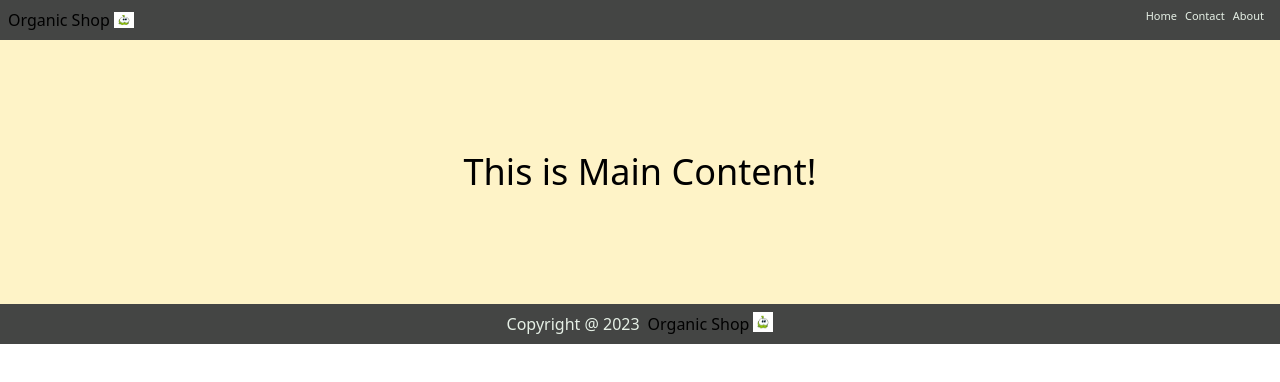
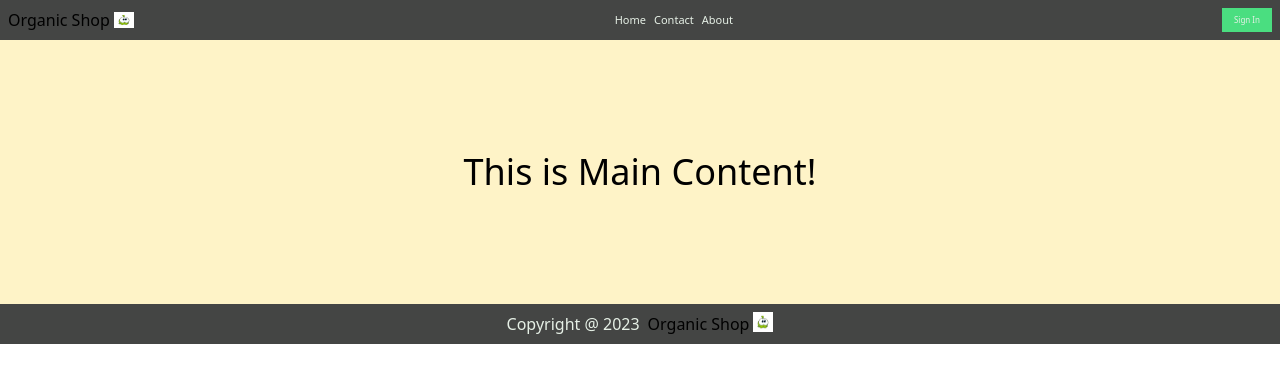
Before and after one commit to Savindi20/ReactAppNote, a React (Create React App) app: page / in a window 1280 px wide. Shown: the top 382 px of the page. Built offline with nearby package versions, Linux system fonts and the light colour scheme.

Commit message:
sign up button added

```diff
--- a/src/view/NavBar/Navbar.tsx
+++ b/src/view/NavBar/Navbar.tsx
@@ -23,7 +23,6 @@ export class Navbar extends Component {
                 {/*via added ==> <"bg-blue-300 bg-gradient-to-br from-green-300 via-blue-700 to-yellow-300">*/}
 
                 <div className="p-2 bg-[#444544] flex justify-between">
-
                     <div className="flex">
                         <h1 className="text-1xl text-secondary">
                             Organic Shop</h1>
@@ -31,11 +30,17 @@ export class Navbar extends Component {
                              alt=""/>
                     </div>
 
-                    <ul className="list-none flex">
+                    <ul className="list-none flex mt-1">
                         <li className="mr-2 text-[11px] text-[#e6f0e6]">Home</li>
                         <li className="mr-2 text-[11px] text-[#e6f0e6]">Contact</li>
                         <li className="mr-2 text-[11px] text-[#e6f0e6]">About</li>
                     </ul>
+
+                    <button className="text-[8px] text-[#e6f0e6]
+                                   bg-green-400 pl-3 pr-3
+                                   hover:text-tertiary">
+                        Sign In
+                    </button>
                 </div>
             </>
         );
```
